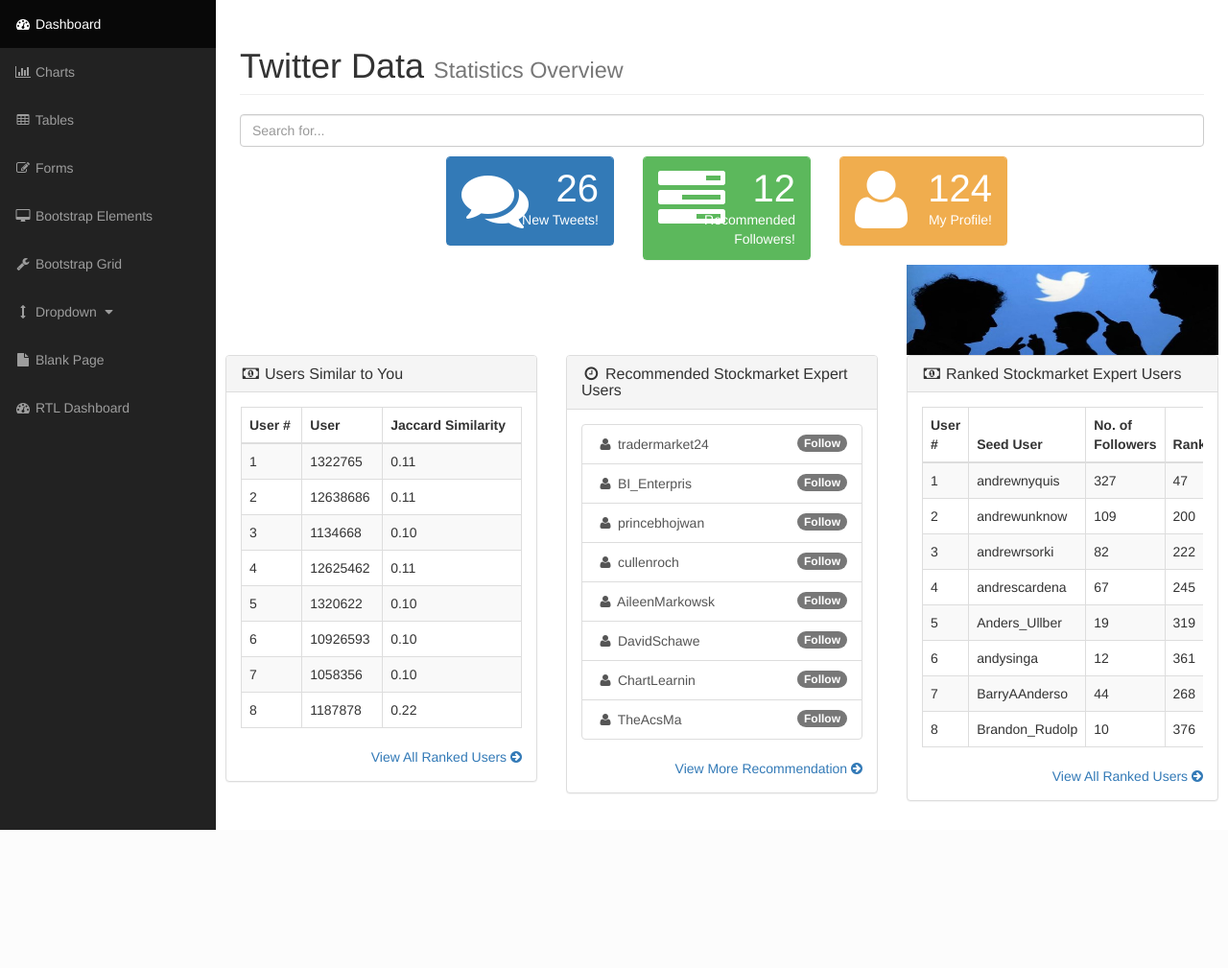
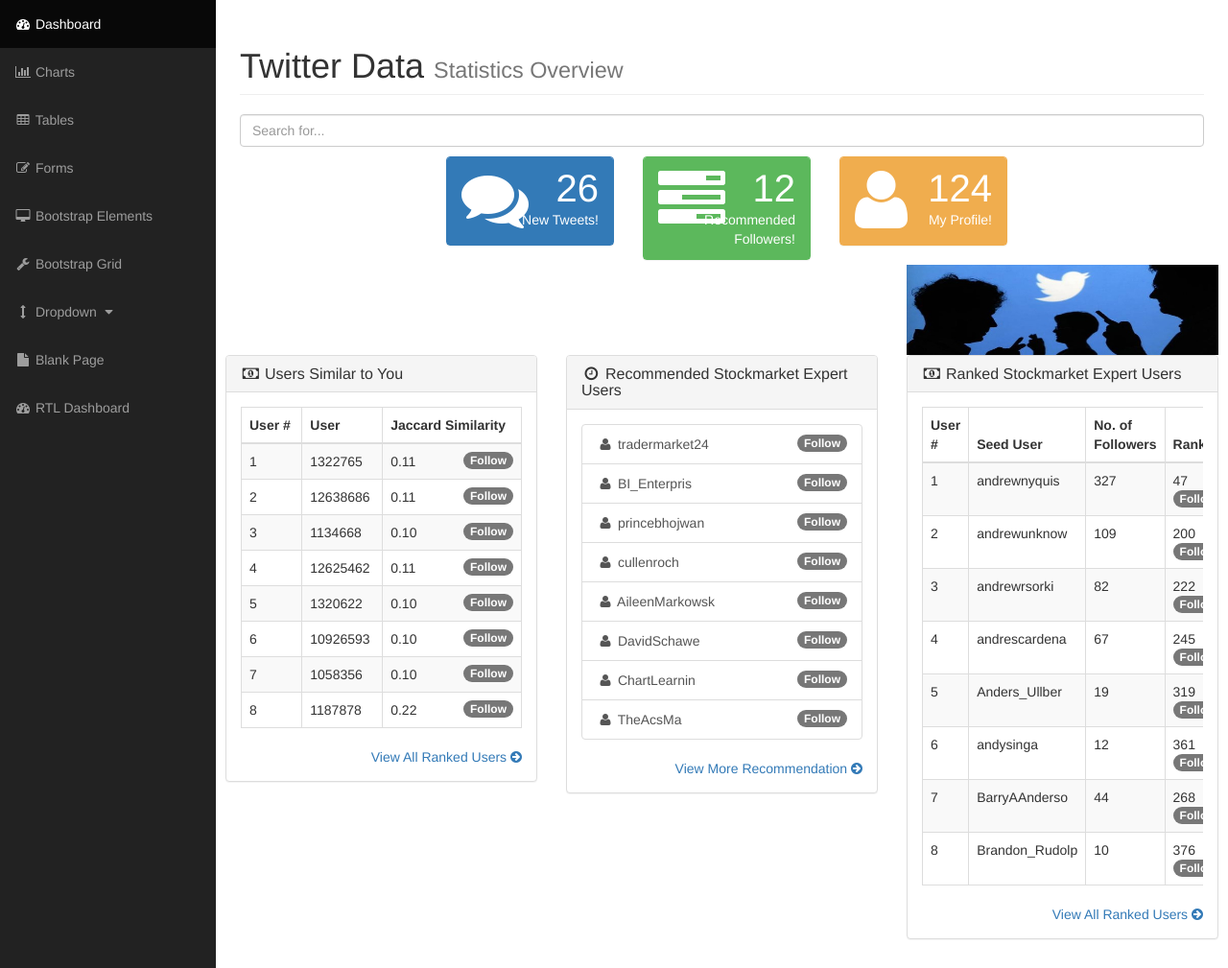
Before and after one commit to mangobug/bigData, a Django app: page / in a window 1280 px wide. Shown: the part 51-1060 px from the top of the page at 96% size. Before the commit the page ends 916 px from the top, so only its background shows below. Run offline with Django 3.2, Linux system fonts and the light colour scheme; grey boxes labelled with a size stand in for pictures from a placeholder-image service; some libraries are stand-ins or nearby versions.

Commit message:
index file

```diff
--- a/bigData/templates/main/index.html
+++ b/bigData/templates/main/index.html
@@ -286,42 +286,42 @@
                                             <tr>
                                                 <td>1</td>
                                                 <td>1322765</td>
-                                                <td>0.11</td>
+                                                <td>0.11 <span class="badge pull-right">Follow</span></td>
                                             </tr>
                                             <tr>
                                                 <td>2</td>
                                                 <td>12638686</td>
-                                                <td>0.11</td>
+                                                <td>0.11 <span class="badge pull-right">Follow</span></td>
                                             </tr>
                                             <tr>
                                                 <td>3</td>
                                                 <td>1134668</td>
-                                                <td>0.10</td>
+                                                <td>0.10 <span class="badge pull-right">Follow</span></td>
                                             </tr>
                                             <tr>
                                                 <td>4</td>
                                                 <td>12625462</td>
-                                                <td>0.11</td>
+                                                <td>0.11 <span class="badge pull-right">Follow</span></td>
                                             </tr>
                                             <tr>
                                                 <td>5</td>
                                                 <td>1320622</td>
-                                                <td>0.10</td>
+                                                <td>0.10 <span class="badge pull-right">Follow</span></td>
                                             </tr>
                                             <tr>
                                                 <td>6</td>
                                                 <td>10926593</td>
-                                                <td>0.10</td>
+                                                <td>0.10 <span class="badge pull-right">Follow</span></td>
                                             </tr>
                                             <tr>
                                                 <td>7</td>
                                                 <td>1058356</td>
-                                                <td>0.10</td>
+                                                <td>0.10 <span class="badge pull-right">Follow</span></td>
                                             </tr>
                                             <tr>
                                                 <td>8</td>
                                                 <td>1187878</td>
-                                                <td>0.22</td>
+                                                <td>0.22 <span class="badge pull-right">Follow</span></td>
                                             </tr>
                                         </tbody>
                                     </table>
@@ -399,49 +399,49 @@
                                                 <td>1</td>
                                                 <td>andrewnyquis</td>
                                                 <td>327</td>
-                                                <td>47</td>
+                                                <td>47 <span class="badge pull-right">Follow</span></td>
                                             </tr>
                                             <tr>
                                                 <td>2</td>
                                                 <td>andrewunknow</td>
                                                 <td>109</td>
-                                                <td>200</td>
+                                                <td>200 <span class="badge pull-right">Follow</span></td>
                                             </tr>
                                             <tr>
                                                 <td>3</td>
                                                 <td>andrewrsorki</td>
                                                 <td>82</td>
-                                                <td>222</td>
+                                                <td>222 <span class="badge pull-right">Follow</span></td>
                                             </tr>
                                             <tr>
                                                 <td>4</td>
                                                 <td>andrescardena</td>
                                                 <td>67</td>
-                                                <td>245</td>
+                                                <td>245 <span class="badge pull-right">Follow</span></td>
                                             </tr>
                                             <tr>
                                                 <td>5</td>
                                                 <td>Anders_Ullber</td>
                                                 <td>19</td>
-                                                <td>319</td>
+                                                <td>319 <span class="badge pull-right">Follow</span></td>
                                             </tr>
                                             <tr>
                                                 <td>6</td>
                                                 <td>andysinga</td>
                                                 <td>12</td>
-                                                <td>361</td>
+                                                <td>361 <span class="badge pull-right">Follow</span></td>
                                             </tr>
                                             <tr>
                                                 <td>7</td>
                                                 <td>BarryAAnderso</td>
                                                 <td>44</td>
-                                                <td>268</td>
+                                                <td>268 <span class="badge pull-right">Follow</span></td>
                                             </tr>
                                             <tr>
                                                 <td>8</td>
                                                 <td>Brandon_Rudolp</td>
                                                 <td>10</td>
-                                                <td>376</td>
+                                                <td>376 <span class="badge pull-right">Follow</span></td>
                                             </tr>
                                         </tbody>
                                     </table>
```
